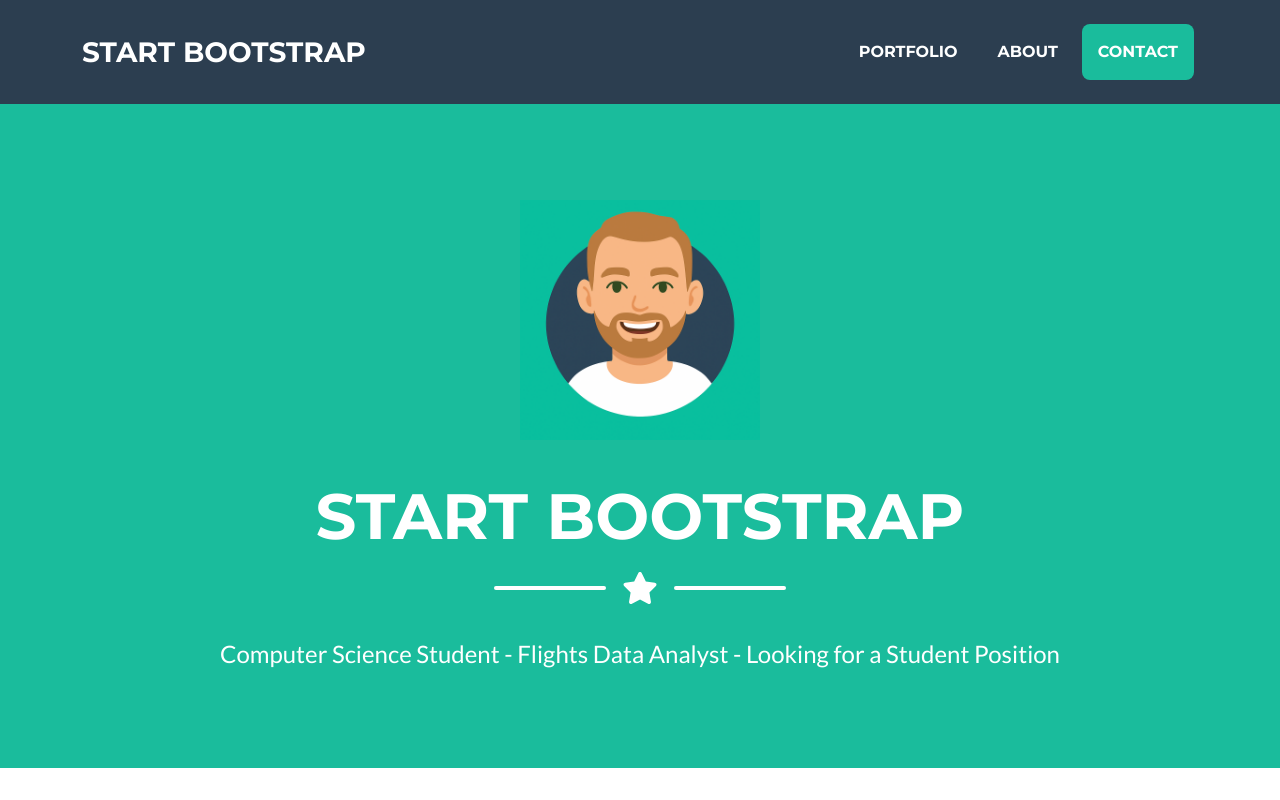
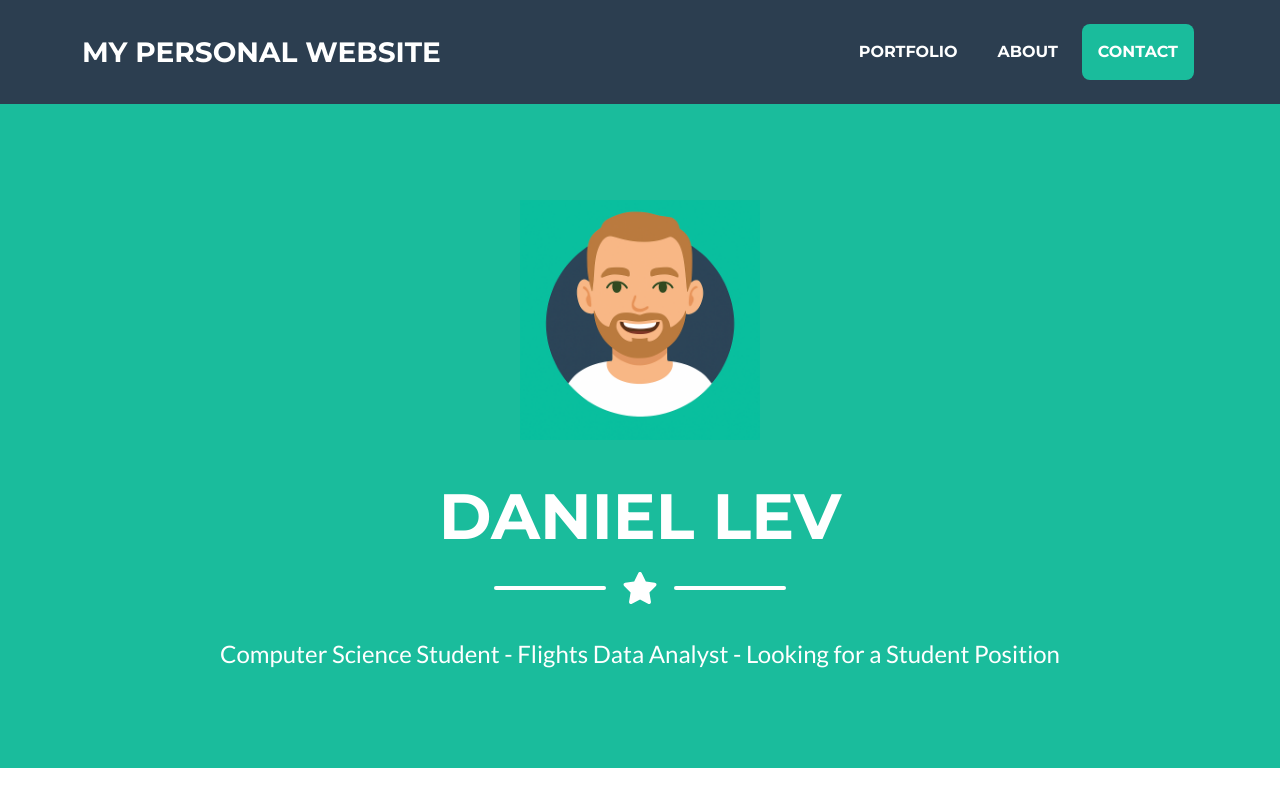
Before and after one commit to daniel8623/personalWebsite, a website: page index.html in a window 1280 px wide. Shown: the top 800 px of the page. Drawn offline with nearby package versions, Linux system fonts and the light colour scheme.

```diff
--- a/index.html
+++ b/index.html
@@ -20,7 +20,7 @@
         <!-- Navigation-->
         <nav class="navbar navbar-expand-lg bg-secondary text-uppercase fixed-top" id="mainNav">
             <div class="container">
-                <a class="navbar-brand" href="#page-top">Start Bootstrap</a>
+                <a class="navbar-brand" href="#page-top">My Personal Website</a>
                 <button class="navbar-toggler text-uppercase font-weight-bold bg-primary text-white rounded" type="button" data-bs-toggle="collapse" data-bs-target="#navbarResponsive" aria-controls="navbarResponsive" aria-expanded="false" aria-label="Toggle navigation">
                     Menu
                     <i class="fas fa-bars"></i>
@@ -40,7 +40,7 @@
                 <!-- Masthead Avatar Image-->
                 <img class="masthead-avatar mb-5" src="assets/img/myavatar.png" alt="..." />
                 <!-- Masthead Heading-->
-                <h1 class="masthead-heading text-uppercase mb-0">Start Bootstrap</h1>
+                <h1 class="masthead-heading text-uppercase mb-0">Daniel Lev</h1>
                 <!-- Icon Divider-->
                 <div class="divider-custom divider-light">
                     <div class="divider-custom-line"></div>
```
